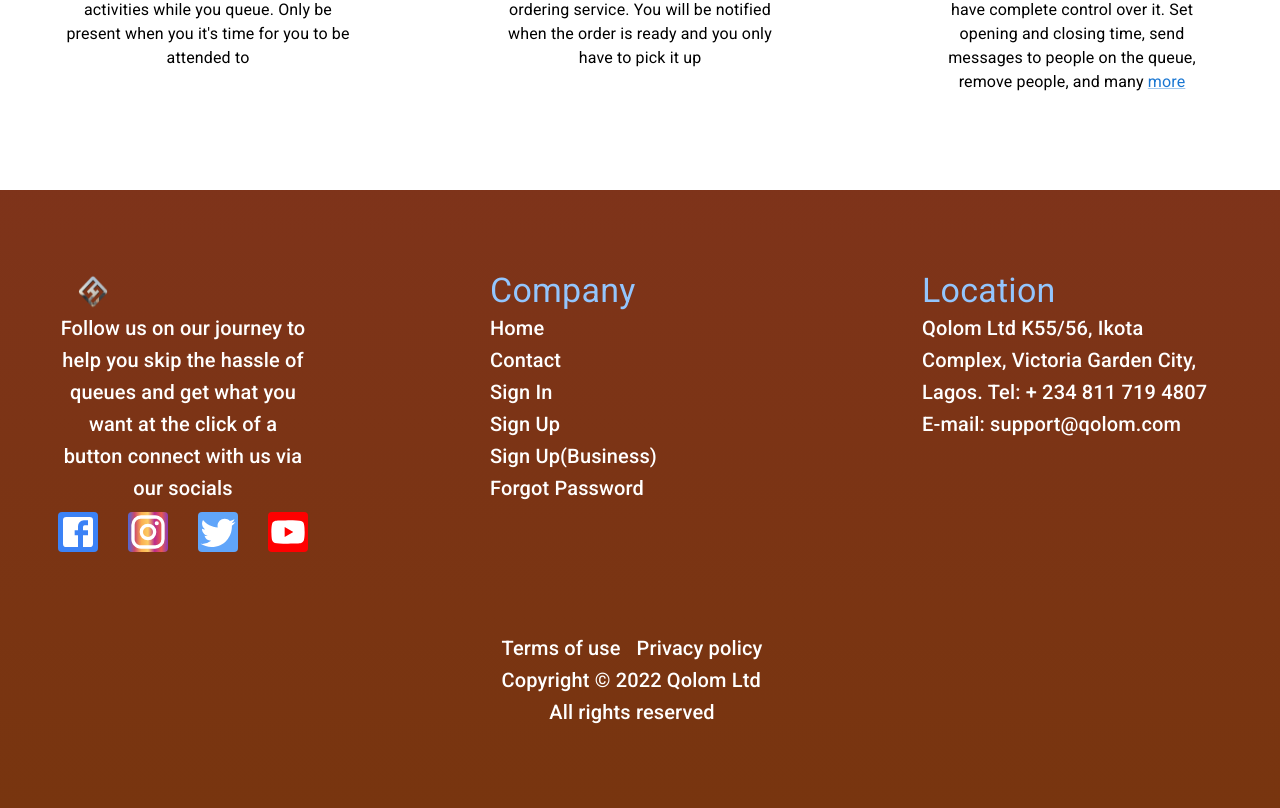
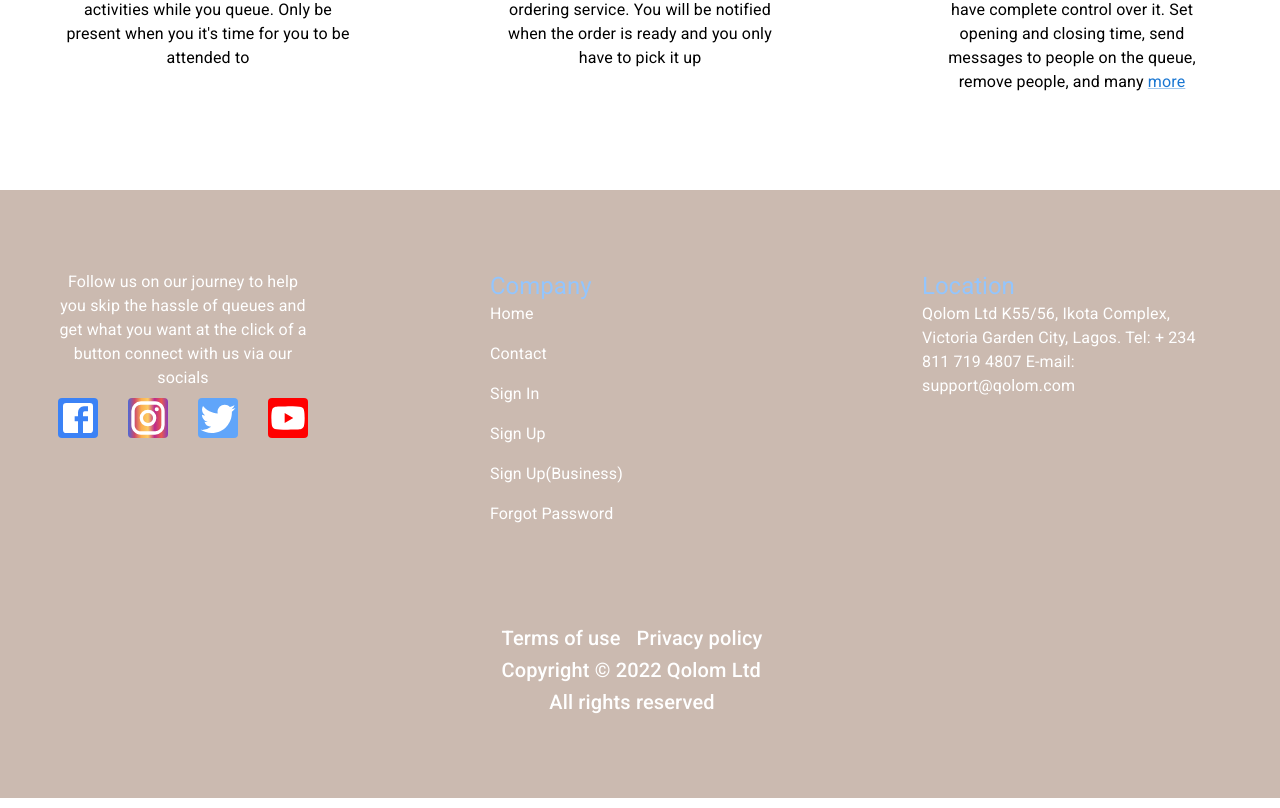
Before and after one commit to Efiamotu-1/qolom, a React (Create React App) app: page / in a window 1280 px wide. Shown: the part 1051-1859 px from the top of the page. Built offline with nearby package versions, Linux system fonts and the light colour scheme.

Commit message:
new changes

```diff
--- a/src/components/Footer.js
+++ b/src/components/Footer.js
@@ -1,7 +1,7 @@
 import React from 'react'
 import { makeStyles } from '@material-ui/core';
 import {Box, Grid, Link, Typography} from '@mui/material'
-import Logo from '../assests/images/logo-mock-removebg-preview.png'
+// import Logo from '../assests/images/logo-mock-removebg-preview.png'
 
 import { Facebook, Instagram, Twitter, YouTube } from '@mui/icons-material'
 
@@ -28,12 +28,12 @@ function Footer() {
       <Box sx={{width : 300, margin : 'auto'}}>
       <Box sx={{marginLeft : 'auto', marginRight : 'auto'}}>
 
-       <img src={Logo} alt="...Logo" style={{ width : '70px', height : '50px'}}/>
+       {/* <img src={Logo} alt="...Logo" style={{ width : '70px', height : '50px'}}/> */}
 
        </Box>
 
 
-             <Typography variant="h6" align="center" sx={{width : 250, mb : 1, mt : -1}}>
+             <Typography paragraph align="center" sx={{width : 250, mb : 1}}>
              Follow us on our journey to help you skip the hassle of queues
              and get what you want at the click of a button connect with us via our socials
              </Typography>
@@ -49,21 +49,21 @@ function Footer() {
 
     <Grid item xs={12} md={4} lg={4} >
     <Box sx={{width : 300, margin : 'auto'}}>
-    <Typography variant="h4" color="#93c5fd"> Company </Typography>
-          <Typography variant="h6" className={classes.hoverlink}>Home</Typography>
-            <Typography variant="h6" className={classes.hoverlink}>Contact</Typography>
-            <Typography variant="h6" className={classes.hoverlink}>Sign In</Typography>
-            <Typography variant="h6" className={classes.hoverlink}>Sign Up</Typography>
-            <Typography variant="h6" className={classes.hoverlink}>Sign Up(Business)</Typography>
-            <Typography variant="h6" className={classes.hoverlink}>Forgot Password</Typography>
+    <Typography variant="h5" color="#93c5fd"> Company </Typography>
+          <Typography paragraph className={classes.hoverlink}>Home</Typography>
+            <Typography paragraph className={classes.hoverlink}>Contact</Typography>
+            <Typography paragraph className={classes.hoverlink}>Sign In</Typography>
+            <Typography paragraph className={classes.hoverlink}>Sign Up</Typography>
+            <Typography paragraph className={classes.hoverlink}>Sign Up(Business)</Typography>
+            <Typography paragraph className={classes.hoverlink}>Forgot Password</Typography>
 
       </Box>
     </Grid>
 
     <Grid item xs={12} md={4} lg={4}>
     <Box sx={{width : 300, margin : 'auto'}}>
-    <Typography variant="h4" color="#93c5fd">Location</Typography>
-   <Typography variant='h6' sx={{width : 300}}>
+    <Typography variant="h5" color="#93c5fd">Location</Typography>
+   <Typography paragraph sx={{width : 300}}>
      Qolom Ltd
      K55/56, Ikota Complex,
      Victoria Garden City,
--- a/src/pages/LandingPage.js
+++ b/src/pages/LandingPage.js
@@ -14,7 +14,7 @@ import {Typography } from '@mui/material'
 
 let useStyles = makeStyles({
   layoutBackground: {
-background: "linear-gradient(to top ,#78350f , rgb(139, 48, 48)  );",
+background: "#CBBAB0",
 
   },
   hover: {
@@ -47,7 +47,7 @@ function LandingPage() {
   };
 
   const opacity = {
-    backgroundColor : 'rgb(26, 25, 25, 0.5)',
+    backgroundColor : 'rgb(26, 25, 25, 0.4)',
     height : '700px',
     width : '100%',
     // margin : -2,
```
